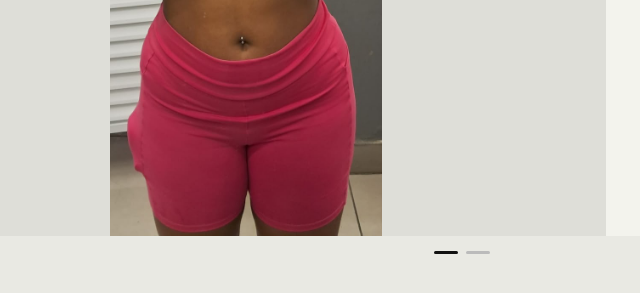
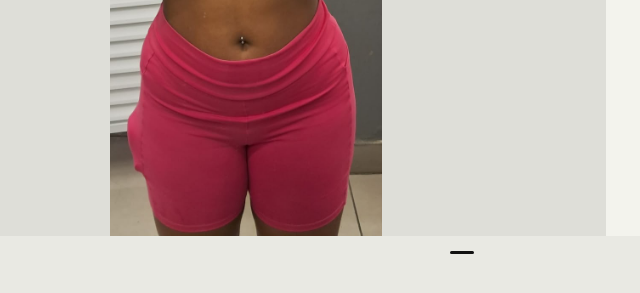
Before and after one commit to MichellPersonal/trainer, a plain HTML site: page index.html in a window 1280 px wide. Shown: the part 2165-2458 px from the top of the page, 178-818 px from the left. Drawn offline with Linux system fonts and the light colour scheme.

Commit message:
Add files via upload

```diff
--- a/index.html
+++ b/index.html
@@ -1537,7 +1537,7 @@ nav .btn:hover,
     <p id="baStoryText">Rotina de treino sem uma estratégia individual e sem acompanhamento da evolução.</p>
   </aside>
 </div>
-<div class="ba-dots"><i class="active"></i><i></i></div>
+<div class="ba-dots"><i class="active"></i></div>
   </div>
 </div>
 </section>
```
